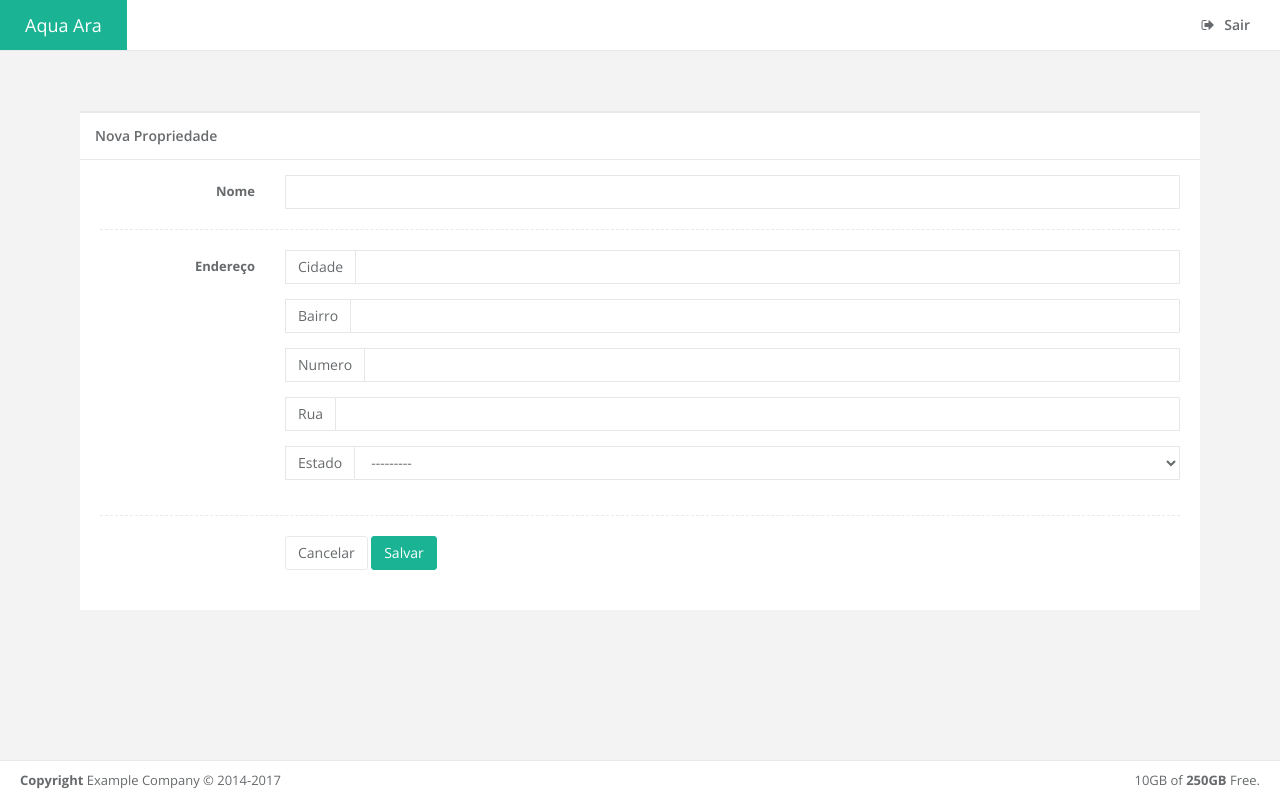
After one commit to SamuelSilvaAraujo/aquaara, a Django app: page /propriedade/create/ in a window 1280 px wide. The commit adds this page. Run offline with Django 3.2, Linux system fonts and the light colour scheme; the visitor is signed in with stand-in values (Sample User, id 1); some libraries are stand-ins or nearby versions.

Commit message:
add page create propriedade

```diff
--- a/aquaara/settings.py
+++ b/aquaara/settings.py
@@ -132,5 +132,5 @@ AUTH_USER_MODEL = 'users.User'
 
 LOGIN_URL = 'login'
 LOGOUT_URL = 'logout'
-LOGIN_REDIRECT_URL = 'propriedades'
+LOGIN_REDIRECT_URL = 'propriedade_list'
 LOGOUT_REDIRECT_URL = 'login'
--- a/core/admin.py
+++ b/core/admin.py
@@ -1,6 +1,6 @@
 from django.contrib import admin
 
-from .models import Propriedade, Adress
+from .models import Property, Adress
 
-admin.site.register(Propriedade)
+admin.site.register(Property)
 admin.site.register(Adress)
--- a/core/forms.py
+++ b/core/forms.py
@@ -1 +1,22 @@
 from django import forms
+from .models import *
+
+class PropertyForm(forms.ModelForm):
+    class Meta:
+        model = Property
+        fields = ['name', ]
+        widgets = {
+            'name': forms.TextInput(attrs={'class':'form-control'})
+        }
+
+class AdressForm(forms.ModelForm):
+    class Meta:
+        model = Adress
+        fields = '__all__'
+        widgets = {
+            'street': forms.TextInput(attrs={'class': 'form-control'}),
+            'number': forms.NumberInput(attrs={'class': 'form-control'}),
+            'district': forms.TextInput(attrs={'class': 'form-control'}),
+            'city': forms.TextInput(attrs={'class': 'form-control'}),
+            'state': forms.Select(attrs={'class': 'form-control m-b'}),
+        }
--- a/core/models.py
+++ b/core/models.py
@@ -39,7 +39,7 @@ class Adress(models.Model):
     street = models.CharField("Rua", max_length=30)
     state = models.CharField("Estado", choices=STATES_CHOICES, max_length=2)
 
-class Propriedade(models.Model):
+class Property(models.Model):
     user = models.ForeignKey(User, on_delete=models.CASCADE)
     name = models.CharField("Nome", max_length=50)
     adress = models.ForeignKey(Adress, on_delete=models.CASCADE)
@@ -47,4 +47,4 @@ class Propriedade(models.Model):
 
     def save(self, *args, **kwargs):
         self.slug = slugify(self.name)
-        super(Propriedade, self).save(*args, **kwargs)
+        super(Property, self).save(*args, **kwargs)
--- a/core/templates/base.html
+++ b/core/templates/base.html
@@ -31,7 +31,7 @@
                     <button aria-controls="navbar" aria-expanded="false" data-target="#navbar" data-toggle="collapse" class="navbar-toggle collapsed" type="button">
                         <i class="fa fa-reorder"></i>
                     </button>
-                    <a href="{% url 'propriedades' %}" class="navbar-brand">Aqua Ara</a>
+                    <a href="{% url 'propriedade_list' %}" class="navbar-brand">Aqua Ara</a>
                 </div>
                 <div class="navbar-collapse collapse" id="navbar">
                     <ul class="nav navbar-top-links navbar-right">
--- /dev/null
+++ b/core/templates/property_create.html
@@ -0,0 +1,58 @@
+{% extends 'base.html' %}
+
+{% block title %}Nova Propriedade{% endblock %}
+
+{% block content %}
+
+    <div class="row wrapper-content animated fadeInRight">
+        <div class="col-lg-12">
+            <div class="ibox float-e-margins">
+                <div class="ibox-title">
+                    <h5>Nova Propriedade</h5>
+                </div>
+                <div class="ibox-content">
+                    <form method="post" class="form-horizontal">
+                        {% csrf_token %}
+
+                        {% for field in form %}
+
+                            <div class="form-group">
+                                <label class="col-sm-2 control-label">{{ field.label }}</label>
+
+                                <div class="col-sm-10">{{ field }}</div>
+                            </div>
+
+                            <div class="hr-line-dashed"></div>
+
+                        {% endfor %}
+
+                        <div class="form-group">
+                            <label class="col-sm-2 control-label">Endereço</label>
+
+                            <div class="col-sm-10">
+
+                                {% for field in adress_form %}
+                                    <div class="input-group m-b">
+                                        <span class="input-group-addon">{{ field.label }}</span>
+                                        {{ field }}
+                                    </div>
+                                {% endfor %}
+                            </div>
+
+                        </div>
+
+                        <div class="hr-line-dashed"></div>
+                        <div class="form-group">
+                            <div class="col-sm-4 col-sm-offset-2">
+                                <button class="btn btn-white" type="submit">Cancelar</button>
+                                <button class="btn btn-primary" type="submit">Salvar</button>
+                            </div>
+                        </div>
+                    </form>
+                </div>
+            </div>
+        </div>
+    </div>
+
+
+{% endblock %}
--- a/core/urls.py
+++ b/core/urls.py
@@ -3,6 +3,7 @@ from core.views import *
 
 urlpatterns = [
     path('', Index.as_view(), name="index"),
-    path('propriedades/', PropriedadesView.as_view(), name="propriedades"),
-    path('propriedade/<slug:slug>/', PropriedadeView.as_view(), name="propriedade")
+    path('propriedade/list/', PropertyListView.as_view(), name="propriedade_list"),
+    path('propriedade/detail/<slug:slug>/', PropertyDetailView.as_view(), name="propriedade_detail"),
+    path('propriedade/create/', PropertyCreateView.as_view(), name="propriedade_create"),
 ]
--- a/core/views.py
+++ b/core/views.py
@@ -1,19 +1,40 @@
-from django.views.generic import TemplateView, ListView, DetailView
+from django.http import HttpResponseRedirect
+from django.urls import reverse_lazy
+from django.views.generic import TemplateView, ListView, DetailView, CreateView
 from django.contrib.auth.mixins import LoginRequiredMixin
-from .models import Propriedade
+from .models import Property, Adress
+from .forms import PropertyForm, AdressForm
 
 class Index(TemplateView):
     template_name = 'index.html'
 
-class PropriedadesView(LoginRequiredMixin, ListView):
-    model = Propriedade
-    template_name = 'propriedades.html'
+class PropertyListView(LoginRequiredMixin, ListView):
+    model = Property
+    template_name = 'property_list.html'
 
     def get_queryset(self):
-        return Propriedade.objects.filter(user=self.request.user)
+        return Property.objects.filter(user=self.request.user)
 
+class PropertyDetailView(LoginRequiredMixin, DetailView):
+    template_name = 'property_detail.html'
+    model = Property
+    slug_field = 'slug'
 
-class PropriedadeView(LoginRequiredMixin, DetailView):
-    template_name = 'propriedade.html'
-    model = Propriedade
-    slug_field = 'slug'
+class PropertyCreateView(LoginRequiredMixin, CreateView):
+    model = Property
+    template_name = 'property_create.html'
+    form_class = PropertyForm
+    second_form_class = AdressForm
+
+    def get_context_data(self, **kwargs):
+        context = super(PropertyCreateView, self).get_context_data(**kwargs)
+        context["adress_form"] = AdressForm
+        return context
+
+    def form_valid(self, form):
+        adress_obj = self.second_form_class(self.request.POST).save()
+        obj = form.save(commit=False)
+        obj.adress = adress_obj
+        obj.user = self.request.user
+        obj.save()
+        return HttpResponseRedirect(reverse_lazy('propriedade_list'))
```
Also changed, not shown: core/templates/property_list.html (renamed from core/templates/propriedades.html, +4 -4 lines), core/migrations/0003_auto_20190208_1850.py (added), core/templates/property_detail.html (renamed from core/templates/propriedade.html).
